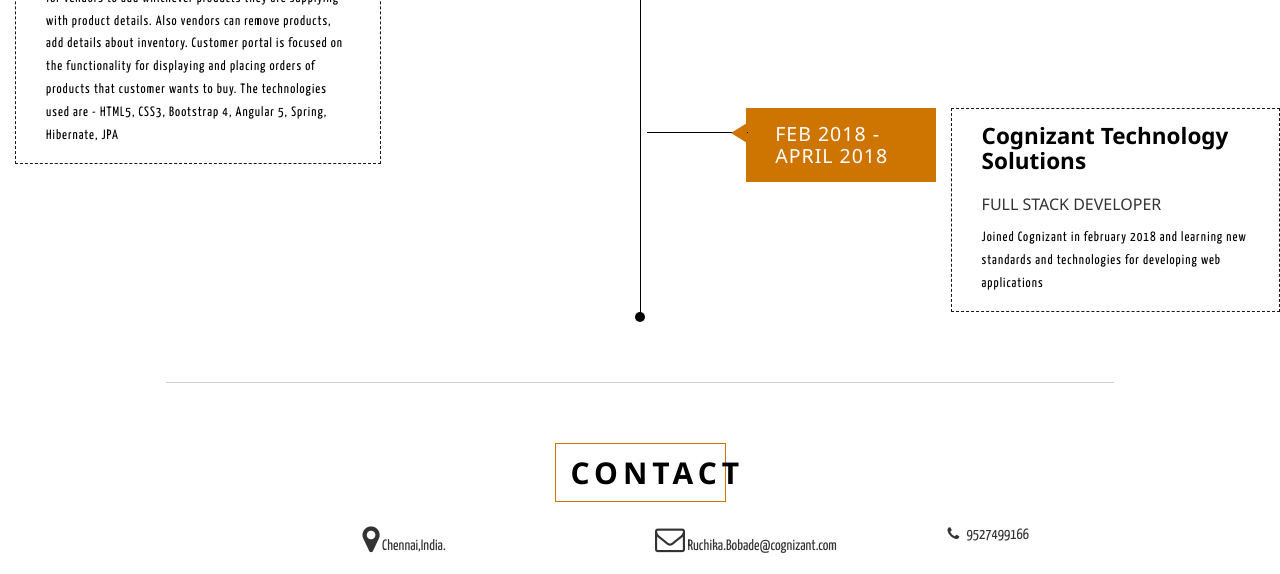
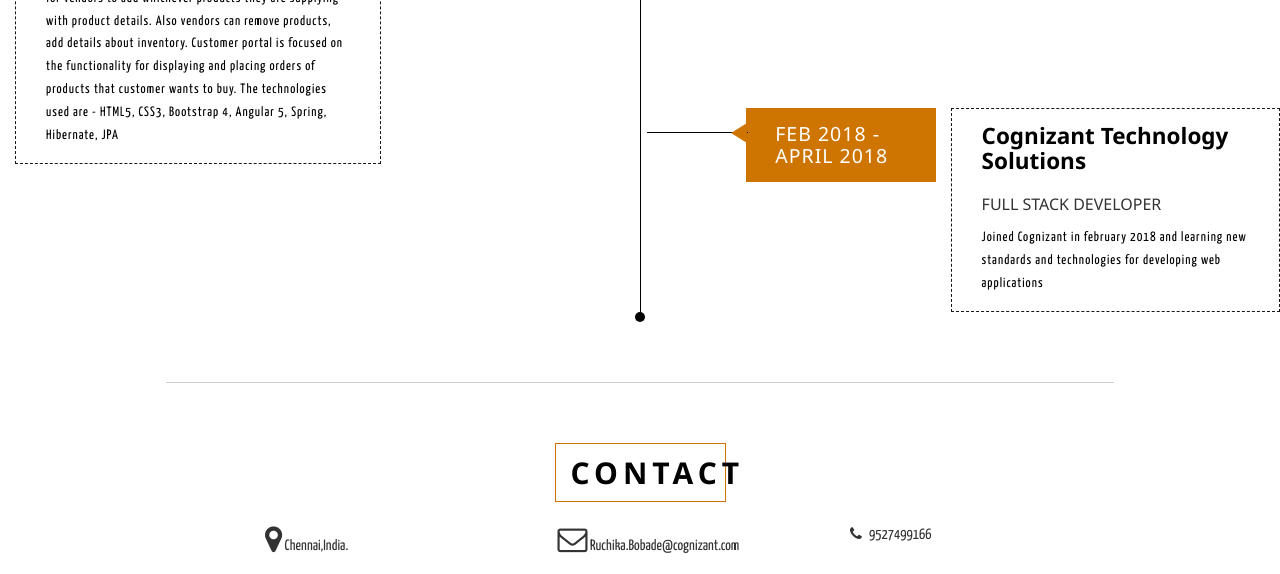
Before and after one commit to aneeshkapur1/aneeshkapur.github.io, a plain HTML site: page index.html in a window 1280 px wide. Shown: the part 3277-3851 px from the top of the page. Drawn offline with nearby package versions, Linux system fonts and the light colour scheme.

Commit message:
Update index.html

```diff
--- a/index.html
+++ b/index.html
@@ -319,7 +319,7 @@ Smartphone Compatible web template, free webdesigns for Nokia, Samsung, LG, Sony
 				<h3 class="w3l-heading">contact</h3></br>
 				<div class="row">
 
-				<div class="col-sm-3"></div>
+				<div class="col-sm-2"></div>
 				<div class="col-sm-3"> <i class="fa fa-map-marker fa-2x"></i>&nbsp;Chennai,India.</div>
                 <div class="col-sm-3"> <i class="fa fa-envelope-o fa-2x"></i>&nbsp;<a href="mailto:Ruchika.Bobade@cognizant.com">Ruchika.Bobade@cognizant.com</div>
 
```
